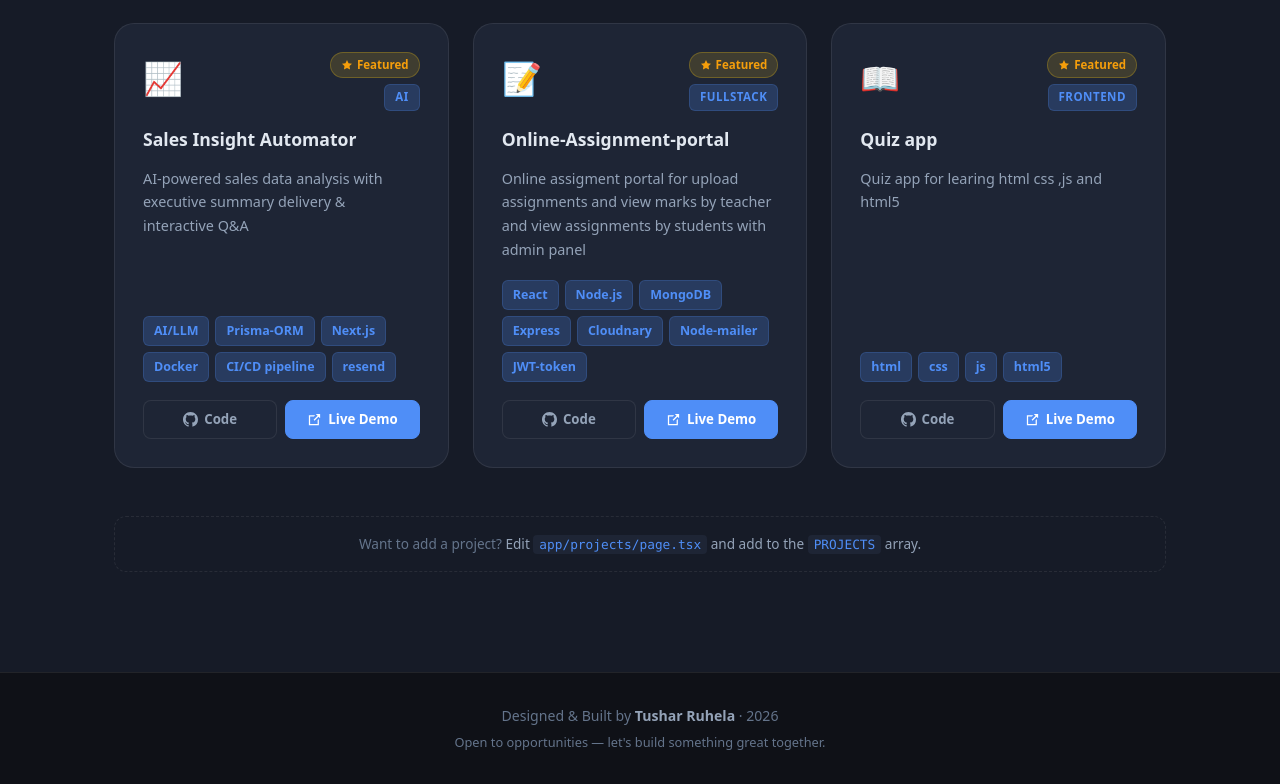
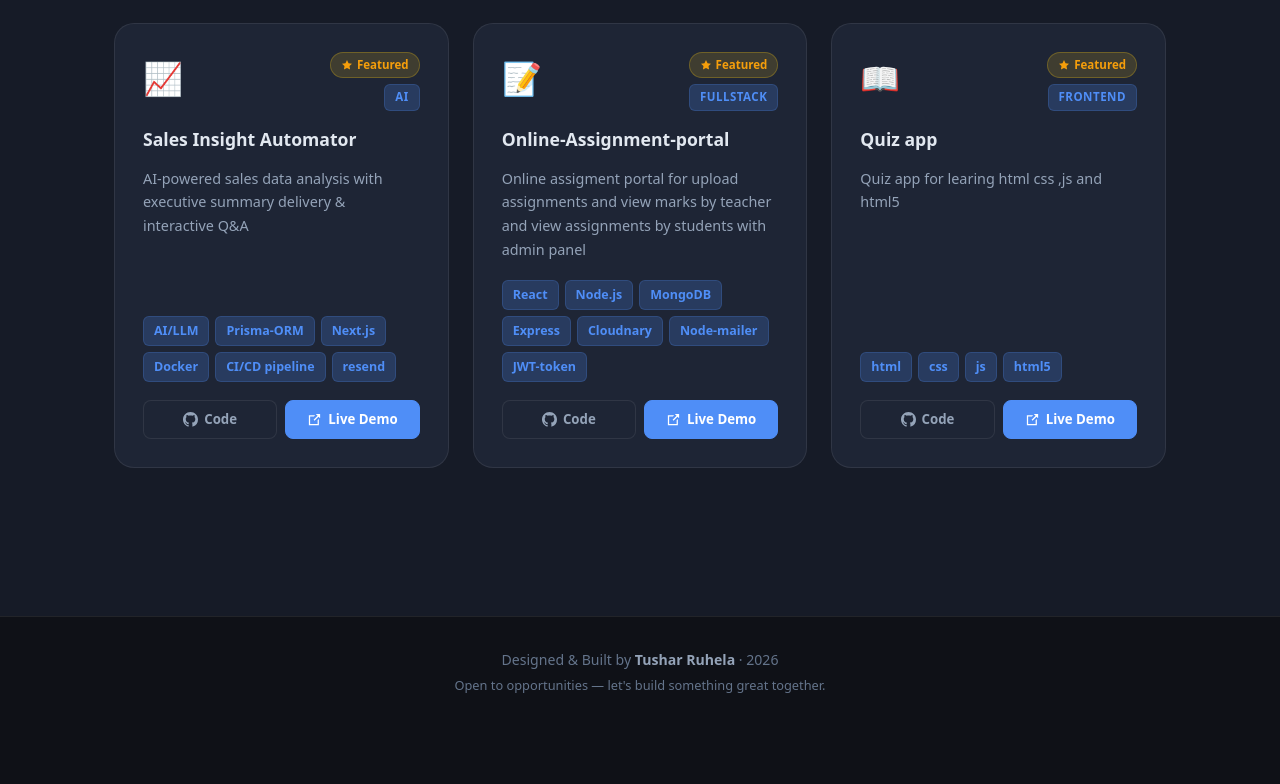
Before and after one commit to tushar-Ruhela/Tushar-Ruhela-portfolio, a Next.js app: page /projects in a window 1280 px wide. Shown: the part 787-1571 px from the top of the page. After the commit the page ends 1515 px from the top, so only its background shows below. Built offline with nearby package versions, Linux system fonts and the light colour scheme.

Commit message:
fix :fronted update

```diff
--- a/app/projects/page.tsx
+++ b/app/projects/page.tsx
@@ -142,13 +142,7 @@ export default function ProjectsPage() {
               </div>
             )}
 
-            {/* Add project hint */}
-            <div className="border border-dashed border-border rounded-xl p-4 md:px-6 text-center text-text-3 text-[0.85rem] mt-2">
-              <p>
-                Want to add a project?{" "}
-                <span className="text-text-2">Edit <code className="bg-bg-3 px-1.5 py-0.5 rounded text-accent text-[0.8rem]">app/projects/page.tsx</code> and add to the <code className="bg-bg-3 px-1.5 py-0.5 rounded text-accent text-[0.8rem]">PROJECTS</code> array.</span>
-              </p>
-            </div>
+
           </div>
         </section>
       </main>
```
